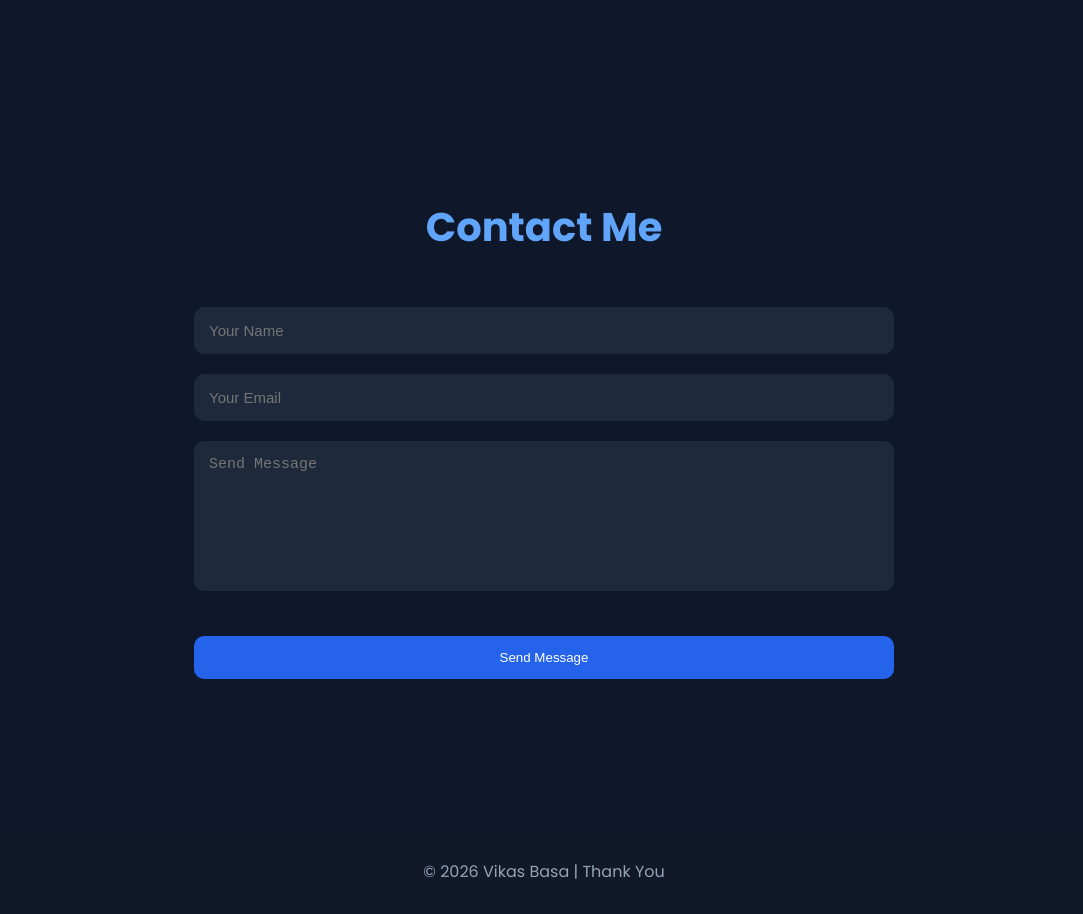
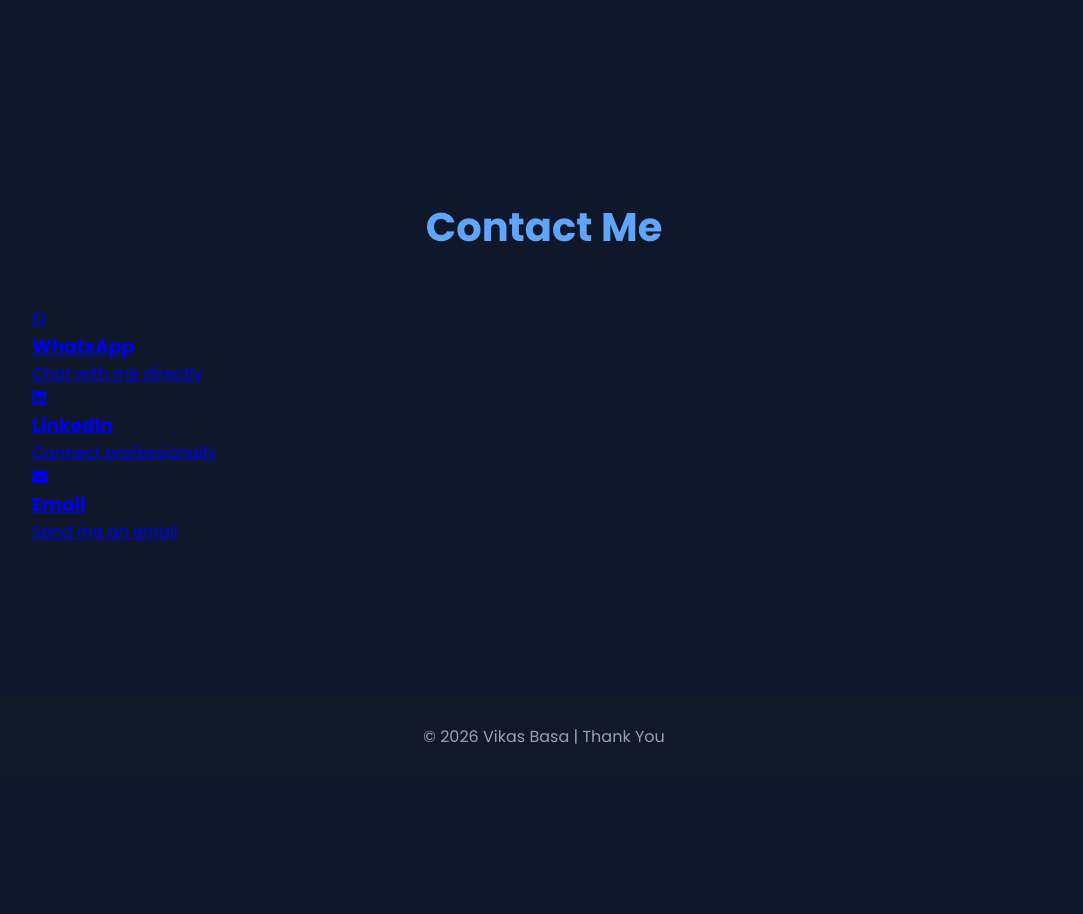
Before and after one commit to Vikasbasa/vikasbasa.portfolio.io, a plain HTML site: page index.html in a window 1280 px wide. Shown: the part 3856-4770 px from the top of the page, without its empty margins (96-1179 px from the left). After the commit the page ends 4635 px from the top, so only its background shows below. Drawn offline with Linux system fonts and the light colour scheme.

Commit message:
Update index.html

```diff
--- a/index.html
+++ b/index.html
@@ -10,6 +10,7 @@
 
     <link rel="preconnect" href="https://fonts.googleapis.com">
     <link href="https://fonts.googleapis.com/css2?family=Poppins:wght@300;400;500;600;700&display=swap" rel="stylesheet">
+    <link rel="stylesheet" href="https://cdnjs.cloudflare.com/ajax/libs/font-awesome/6.5.1/css/all.min.css">
     <link rel="stylesheet" href="https://cdnjs.cloudflare.com/ajax/libs/font-awesome/6.5.1/css/all.min.css">
 </head>
 
@@ -305,27 +306,74 @@ View GitHub
 </div>
 
     </section>
+<section id="contact">
 
-    <section id="contact">
+<h2>Contact Me</h2>
 
-        <h2>Contact Me</h2>
+<div class="contact-container">
 
-        <form>
+<!-- WHATSAPP -->
 
-            <input type="text" placeholder="Your Name" required>
+<a href="https://wa.me/14143816304"
+target="_blank"
+class="contact-card whatsapp">
 
-            <input type="email" placeholder="Your Email" required>
+<i class="fab fa-whatsapp"></i>
 
-            <textarea rows="6" placeholder="Send Message"></textarea>
+<div>
 
-            <button type="submit" class="btn">
-                Send Message
-            </button>
+<h3>WhatsApp</h3>
 
-        </form>
+<p>
+Chat with me directly
+</p>
 
-    </section>
+</div>
 
+</a>
+
+<!-- LINKEDIN -->
+
+<a href="https://linkedin.com/in/vikas-basa"
+target="_blank"
+class="contact-card linkedin">
+
+<i class="fab fa-linkedin"></i>
+
+<div>
+
+<h3>LinkedIn</h3>
+
+<p>
+Connect professionally
+</p>
+
+</div>
+
+</a>
+
+<!-- EMAIL -->
+
+<a href="mailto:vikasbasa729@gmail.com"
+class="contact-card email">
+
+<i class="fas fa-envelope"></i>
+
+<div>
+
+<h3>Email</h3>
+
+<p>
+Send me an email
+</p>
+
+</div>
+
+</a>
+
+</div>
+
+</section>
     <footer>
 
         <p>
```
